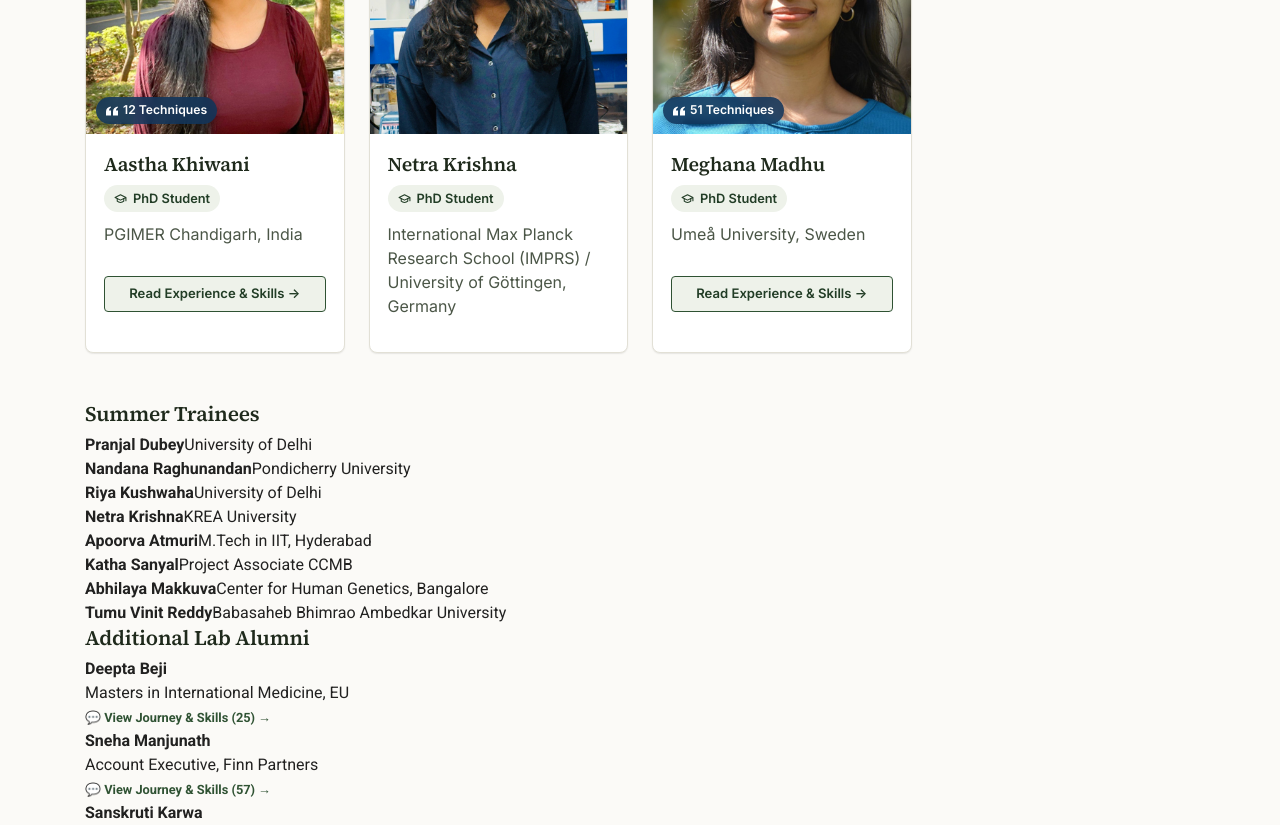
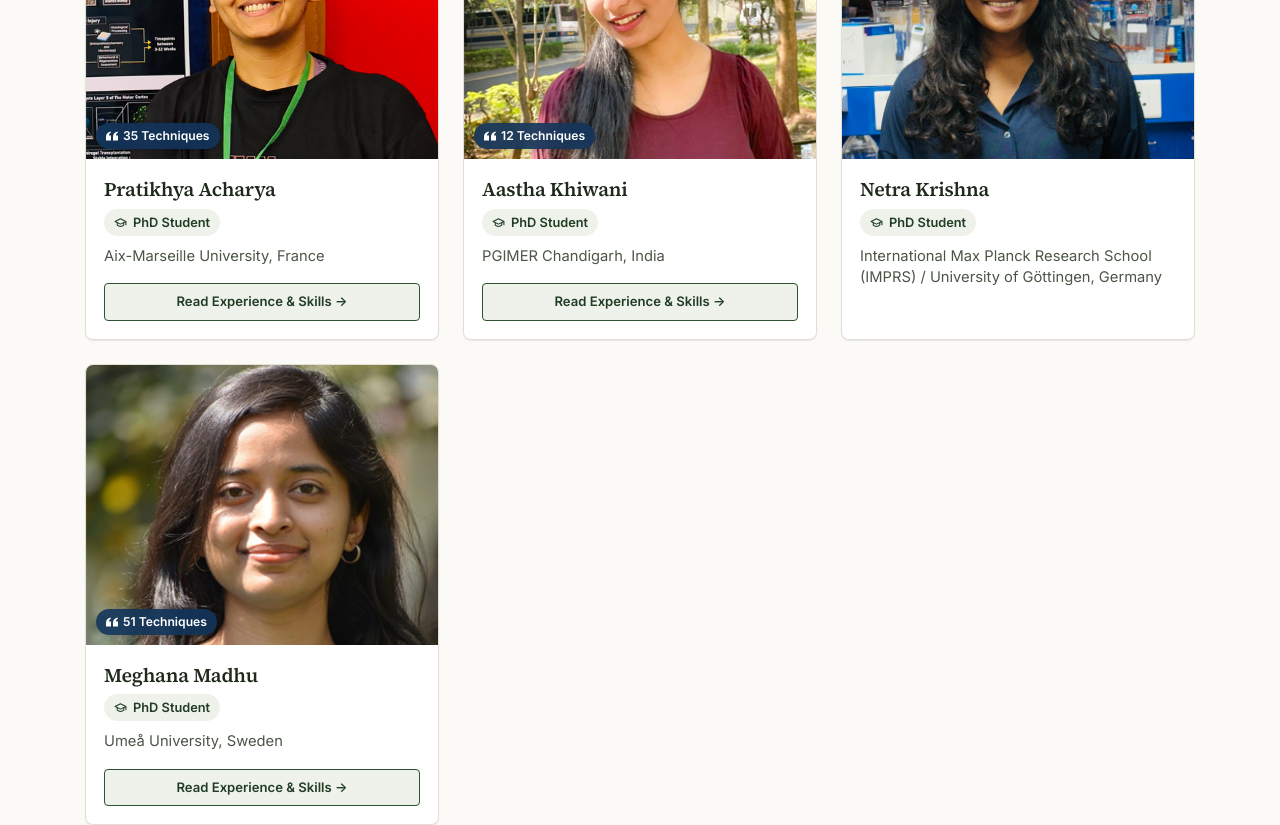
Before and after one commit to rdbcasillas/ishvenkatesh-lab, a Vue app: page /team in a window 1280 px wide. Shown: the part 4260-5085 px from the top of the page. Built offline with nearby package versions, Linux system fonts and the light colour scheme; what vue-particles would draw is missing.

Commit message:
Fix alumni cards image heights, button bottom alignment, and grid layouts

```diff
--- a/src/views/Team.vue
+++ b/src/views/Team.vue
@@ -1068,7 +1068,7 @@ h4 {
 .phd-alumni-grid {
   display: grid;
   gap: 24px;
-  grid-template-columns: repeat(auto-fill, minmax(250px, 1fr));
+  grid-template-columns: repeat(auto-fill, minmax(260px, 1fr));
   margin-bottom: 48px;
 }
 
@@ -1089,9 +1089,14 @@ h4 {
   transform: translateY(-3px);
 }
 
+.phd-alum-card.has-testimonial {
+  cursor: pointer;
+}
+
 .phd-alum-photo-wrap {
   aspect-ratio: 1 / 1;
   background: var(--color-surface-muted);
+  height: 280px;
   overflow: hidden;
   position: relative;
   width: 100%;
@@ -1113,7 +1118,28 @@ h4 {
   font-family: var(--font-heading);
   font-size: 2.4rem;
   font-weight: 600;
+  height: 100%;
   justify-content: center;
+  width: 100%;
+}
+
+.alum-card-pill {
+  align-items: center;
+  background: rgba(18, 53, 91, 0.9);
+  backdrop-filter: blur(4px);
+  border-radius: 999px;
+  bottom: 10px;
+  box-shadow: 0 2px 8px rgba(0, 0, 0, 0.25);
+  color: #ffffff;
+  display: inline-flex;
+  font-family: var(--font-body);
+  font-size: 0.76rem;
+  font-weight: 600;
+  gap: 5px;
+  left: 10px;
+  padding: 4px 10px;
+  position: absolute;
+  z-index: 2;
 }
 
 .phd-alum-info {
@@ -1129,7 +1155,7 @@ h4 {
   font-size: 1.22rem;
   font-weight: 600;
   line-height: 1.3;
-  margin-bottom: 8px;
+  margin-bottom: 6px;
 }
 
 .phd-alum-badge {
@@ -1147,27 +1173,12 @@ h4 {
   padding: 4px 10px;
 }
 
-.phd-alum-card.has-testimonial {
-  cursor: pointer;
-}
-
-.alum-card-pill {
-  align-items: center;
-  background: rgba(18, 53, 91, 0.88);
-  backdrop-filter: blur(4px);
-  border-radius: 999px;
-  bottom: 10px;
-  box-shadow: 0 2px 8px rgba(0, 0, 0, 0.25);
-  color: #ffffff;
-  display: inline-flex;
+.phd-alum-institution {
+  color: var(--color-ink-soft);
   font-family: var(--font-body);
-  font-size: 0.76rem;
-  font-weight: 600;
-  gap: 5px;
-  left: 10px;
-  padding: 4px 10px;
-  position: absolute;
-  z-index: 2;
+  font-size: 0.92rem;
+  line-height: 1.45;
+  margin: 0 0 16px 0;
 }
 
 .alum-card-btn {
@@ -1180,8 +1191,9 @@ h4 {
   font-family: var(--font-body);
   font-size: 0.82rem;
   font-weight: 600;
-  margin-top: 14px;
-  padding: 7px 12px;
+  margin-top: auto;
+  padding: 8px 12px;
+  text-align: center;
   transition: all 0.2s ease;
   width: 100%;
 }
@@ -1191,27 +1203,75 @@ h4 {
   color: var(--color-accent-contrast);
 }
 
+.other-alumni-block {
+  border-top: 1px solid var(--color-border);
+  margin-top: 40px;
+  padding-top: 32px;
+}
+
+.other-alumni-title {
+  color: var(--color-ink);
+  font-family: var(--font-heading);
+  font-size: 1.35rem;
+  font-weight: 600;
+  margin-bottom: 20px;
+}
+
+.other-alumni-grid {
+  display: grid;
+  gap: 16px;
+  grid-template-columns: repeat(auto-fill, minmax(260px, 1fr));
+}
+
+.alumni-item {
+  background: var(--color-surface);
+  border: 1px solid var(--color-border);
+  border-radius: var(--radius-sm);
+  box-shadow: var(--shadow-sm);
+  color: var(--color-ink);
+  display: flex;
+  flex-direction: column;
+  font-family: var(--font-body);
+  height: 100%;
+  justify-content: space-between;
+  min-height: 95px;
+  padding: 16px 18px;
+  transition: border-color 0.15s ease, box-shadow 0.15s ease, transform 0.15s ease;
+}
+
+.alumni-item-main {
+  display: flex;
+  flex-direction: column;
+}
+
+.alumni-item strong {
+  color: var(--color-ink);
+  font-size: 1.02rem;
+  font-weight: 600;
+  margin-bottom: 4px;
+}
+
+.alumni-item span {
+  color: var(--color-muted);
+  font-size: 0.9rem;
+  line-height: 1.4;
+}
+
 .alumni-item-clickable {
   cursor: pointer;
-  transition: transform 0.15s ease, box-shadow 0.15s ease, border-color 0.15s ease;
 }
 
 .alumni-item-clickable:hover {
   border-color: var(--color-accent);
-  box-shadow: var(--shadow-sm);
+  box-shadow: var(--shadow-md);
   transform: translateY(-2px);
 }
 
-.alumni-item-main {
-  display: flex;
-  flex-direction: column;
-}
-
 .alumni-item-tag {
-  color: var(--color-accent);
-  font-size: 0.8rem;
-  font-weight: 600;
-  margin-top: 8px;
+  color: var(--color-accent) !important;
+  font-size: 0.82rem !important;
+  font-weight: 600 !important;
+  margin-top: 10px;
 }
 
 /* --- Alumni Testimonial & Skills Modal Styles --- */
```
